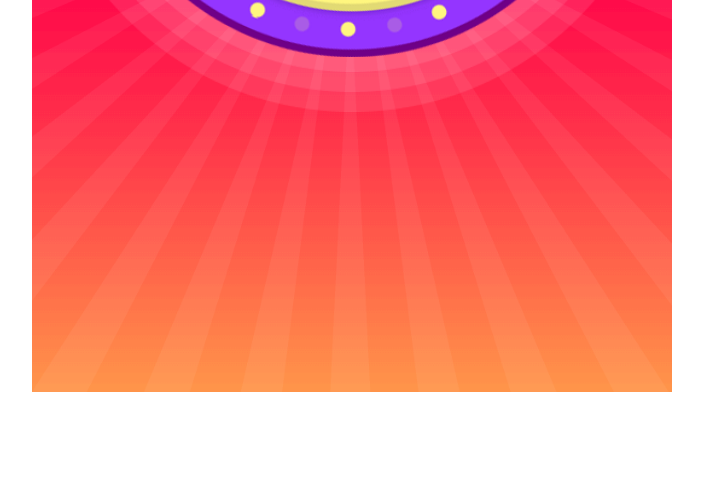
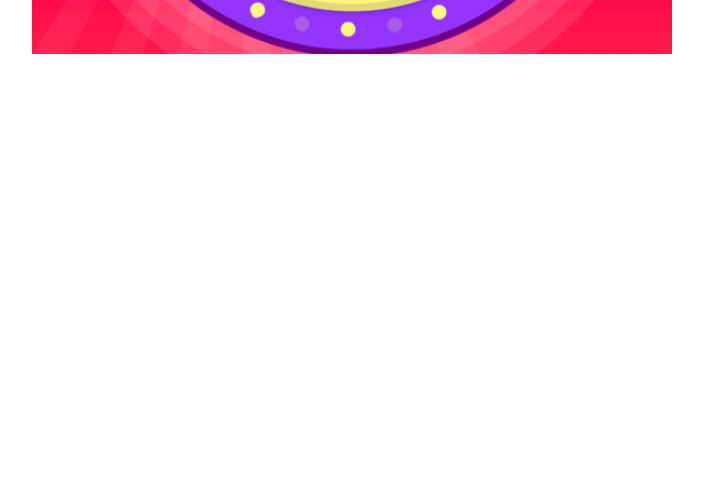
Before and after one commit to whq361/whq361.github.io, a plain HTML site: page h5turntable/index.html in a window 1280 px wide. Shown: the part 746-1250 px from the top of the page, without its empty margins (288-991 px from the left). After the commit the page ends 800 px from the top, so only its background shows below. Drawn offline with Linux system fonts and the light colour scheme.

Commit message:
h5转盘

```diff
--- a/h5turntable/style.css
+++ b/h5turntable/style.css
@@ -62,7 +62,7 @@
   font-family: "Microsoft YaHei", Arial;
   overflow: hidden;
   /* width: 6.4rem; */
-  height: 12.5rem;
+  height: 100%;
   background-color: #fff;
   -webkit-touch-callout: none; /* 禁用长触弹出的下载图片菜单 */
   -webkit-user-select: none; /* 禁用长触选择文字等功能 */
@@ -74,7 +74,7 @@
   max-width: 6.4rem;
   height: 100%;
   background: url(./images/bg.png) no-repeat;
-  background-size: contain;
+  background-size: cover;
   position: relative;
   left: 0;
   right: 0;
```
